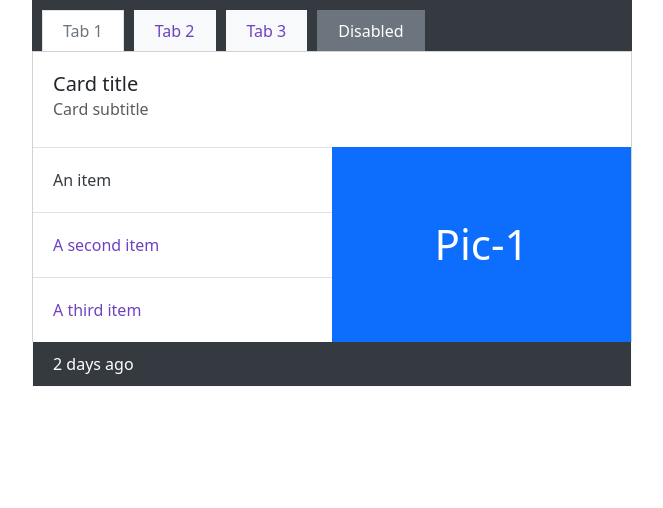
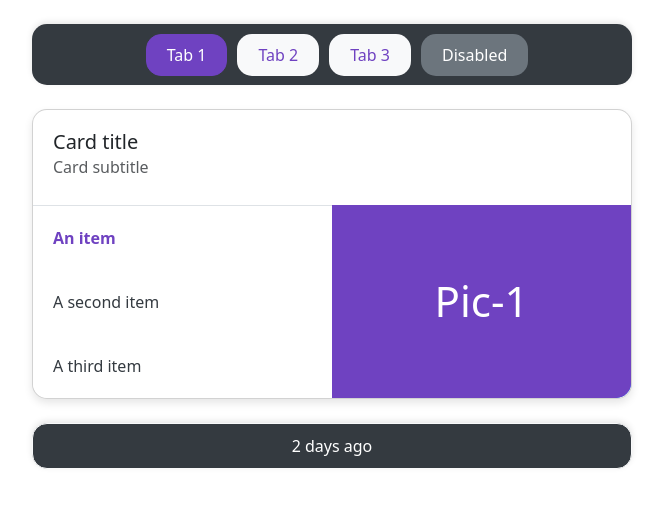
Before and after one commit to helene-bne/card-component-bootstrap, a plain HTML site: page index.html in a window 1280 px wide. Shown: the whole page, without its empty margins (308-971 px from the left). Drawn offline with Linux system fonts and the light colour scheme.

Commit message:
Variante B

```diff
--- a/index.html
+++ b/index.html
@@ -15,7 +15,7 @@
     <section class="bootstrap-card-component">
         <div class="container container-600">
             <!-- Tabs -->
-            <ul class="nav nav-tabs" role="tablist">
+            <ul class="nav nav-tabs justify-content-center border-0 mb-4 mt-4" role="tablist">
                 <li class="nav-item">
                     <a class="nav-link active" id="first-tab-link" href="#first-tab" data-bs-toggle="tab" role="tab" aria-controls="first-tab" aria-selected="true">Tab 1</a>
                 </li>
@@ -109,7 +109,7 @@
         </div>
     </section>
 
-    <footer class="footer">
+    <footer class="footer mt-4 text-center">
         <p>2 days ago</p>
     </footer>
 
--- a/scss/style.scss
+++ b/scss/style.scss
@@ -6,9 +6,11 @@ $c-purple: var(--bs-purple);
 $c-white: var(--bs-white);
 $c-black: var(--bs-dark);
 $c-blue: var(--bs-blue);
-$c-yellow: var(--bs-yellow);
 $c-border-color: var(--bs-list-group-border-color);
+$c-gradient: linear-gradient(to right, $c-purple, $c-blue);
+$border-radius: 15px;
 
+// Updated styles
 .bootstrap-card-component {
   .container-600 {
     max-width: 600px;
@@ -20,9 +22,11 @@ $c-border-color: var(--bs-list-group-border-color);
     }
 
     .card-container {
-      border-radius: 0;
-      border-bottom: none;
+      background-color: $c-white;
+      border-radius: $border-radius;
+      box-shadow: 0 4px 8px rgba(0, 0, 0, 0.1);
       min-height: 290px;
+      transition: box-shadow 0.3s ease-in-out;
 
       .container-grid {
         .width-100 {
@@ -45,21 +49,27 @@ $c-border-color: var(--bs-list-group-border-color);
 
         .list-group-item {
           padding: 20px;
+          border-radius: $border-radius;
+          border: none;
 
           .nav-link {
-            color: $c-purple;
+            color: $c-dark-gray;
             padding: 0;
 
-            &.active{
-              color: $c-dark-gray;
+            &.active {
+              color: $c-purple;
+              font-weight: 600;
             }
           }
         }
 
-        .tab-content{
+        .tab-content {
           display: flex;
           flex-direction: column;
           height: 100%;
+          background: $c-gradient;
+          border-radius: $border-radius;
+          padding: 10px;
         }
 
         .col-pic-box {
@@ -70,7 +80,7 @@ $c-border-color: var(--bs-list-group-border-color);
             height: 200px;
           }
 
-          .tab-pane{
+          .tab-pane {
             position: absolute;
             top: 0;
             left: 0;
@@ -79,6 +89,7 @@ $c-border-color: var(--bs-list-group-border-color);
             display: flex;
             justify-content: center;
             align-items: center;
+            border-bottom-right-radius: $border-radius;
             transition: opacity 0.3s ease-in-out;
 
             &.fade {
@@ -92,18 +103,15 @@ $c-border-color: var(--bs-list-group-border-color);
             }
           }
 
-          #tab-first-item{
+          #tab-first-item {
+            background-color: $c-purple;
+          }
+
+          #tab-second-item {
             background-color: $c-blue;
           }
 
-          #tab-second-item{
-            background-color: $c-yellow;
-            h2{
-              color: $c-black;
-            }
-          }
-
-          #tab-third-item{
+          #tab-third-item {
             background-color: $c-black;
           }
 
@@ -123,30 +131,37 @@ $c-border-color: var(--bs-list-group-border-color);
 
     .nav-tabs {
       background-color: $c-dark-gray;
-      padding-top: 10px;
+      padding: 10px 0;
       border-bottom: none;
+      box-shadow: 0 -2px 6px rgba(0, 0, 0, 0.1);
+      border-radius: $border-radius;
 
       .nav-link {
-        border-radius: 0;
+        border-radius: $border-radius;
         background-color: $c-light-gray;
         color: $c-purple;
         padding: 8px 20px;
         margin-left: 10px;
+        transition: background-color 0.3s ease, transform 0.2s ease;
+
+        &.active {
+          background-color: $c-purple;
+          color: $c-white;
+          border-color: $c-purple;
+        }
 
         &.disabled {
           background-color: $c-medium-gray;
           color: $c-white;
         }
-      }
 
-      li:first-child .nav-link {
-        background-color: $c-white;
-        color: $c-medium-gray;
-        margin-left: 10px;
+        &:hover {
+          transform: scale(1.05);
+        }
       }
     }
 
-    #second-tab{
+    #second-tab {
       .card-container {
         display: flex;
         flex-direction: column;
@@ -184,13 +199,13 @@ $c-border-color: var(--bs-list-group-border-color);
       }
     }
 
-    #third-tab{
-      .row{
+    #third-tab {
+      .row {
         --bs-gutter-x: 0;
         --bs-gutter-y: 0;
       }
 
-      .container-content-third-tab{
+      .container-content-third-tab {
         height: 100%;
         display: flex;
         justify-content: center;
@@ -198,18 +213,19 @@ $c-border-color: var(--bs-list-group-border-color);
         padding: 20px;
       }
 
-      p{
+      p {
         font-weight: 500;
       }
 
-      small{
+      small {
         color: $c-medium-gray;
       }
 
-      img{
+      img {
         width: 100%;
         height: 290px;
         object-fit: cover;
+        border-radius: $border-radius 0 0 $border-radius;
       }
     }
   }
@@ -221,7 +237,8 @@ $c-border-color: var(--bs-list-group-border-color);
   background-color: $c-dark-gray;
   padding: 10px 20px;
   border: 1px solid $c-light-gray;
-  border-top: none;
+  border-radius: $border-radius;
+  box-shadow: 0 -2px 6px rgba(0, 0, 0, 0.1);
 
   @media only screen and (max-width: 768px) {
     width: 100%;
```
Also changed, not shown: css/style.css.
